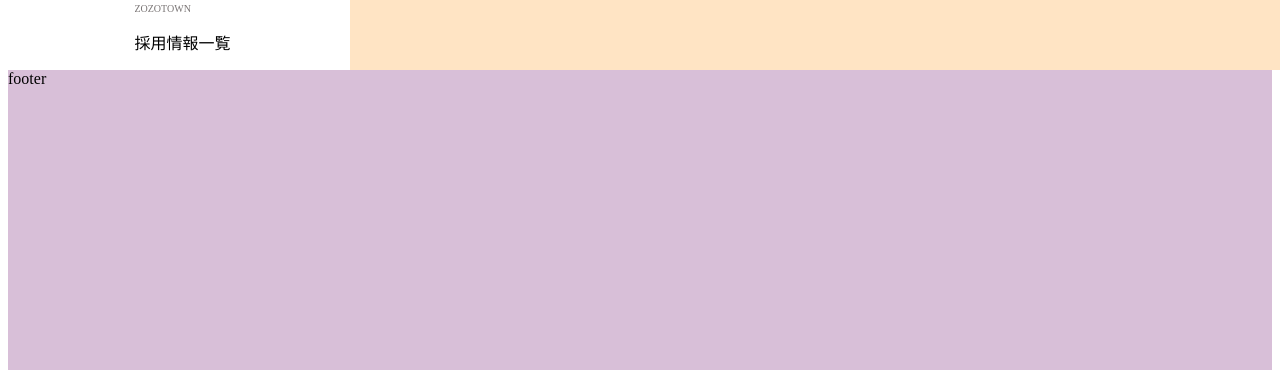
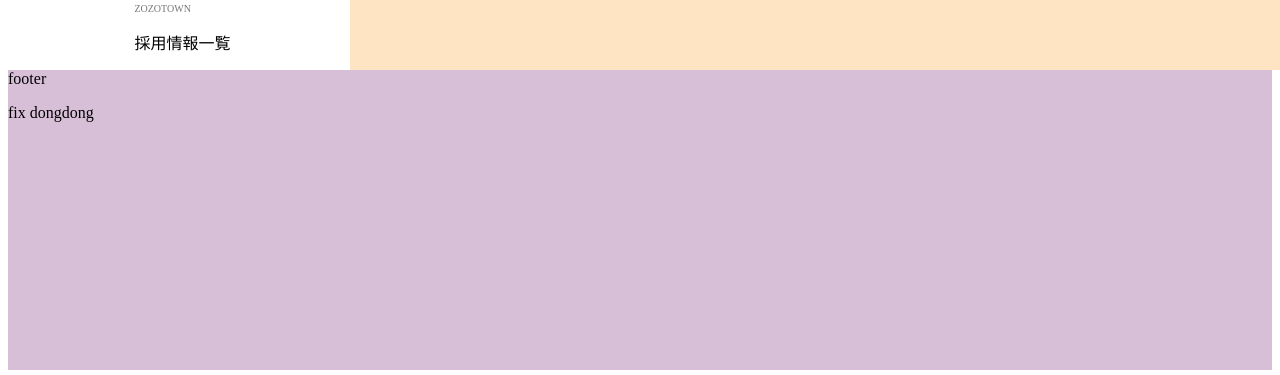
Before and after one commit to uknow1229/zozotown, a plain HTML site: page index.html in a window 1280 px wide. Shown: the part 5067-5442 px from the top of the page. Drawn offline with Linux system fonts and the light colour scheme.

Commit message:
Fix index

```diff
--- a/index.html
+++ b/index.html
@@ -316,7 +316,9 @@
                     </div>
                 </div>
                 <!-- footer -->
-                <div class="footer">footer</div>
+                <div class="footer">footer
+                    <p>fix dongdong</p>
+                </div>
             </div>
         </div>
     </body>
```
